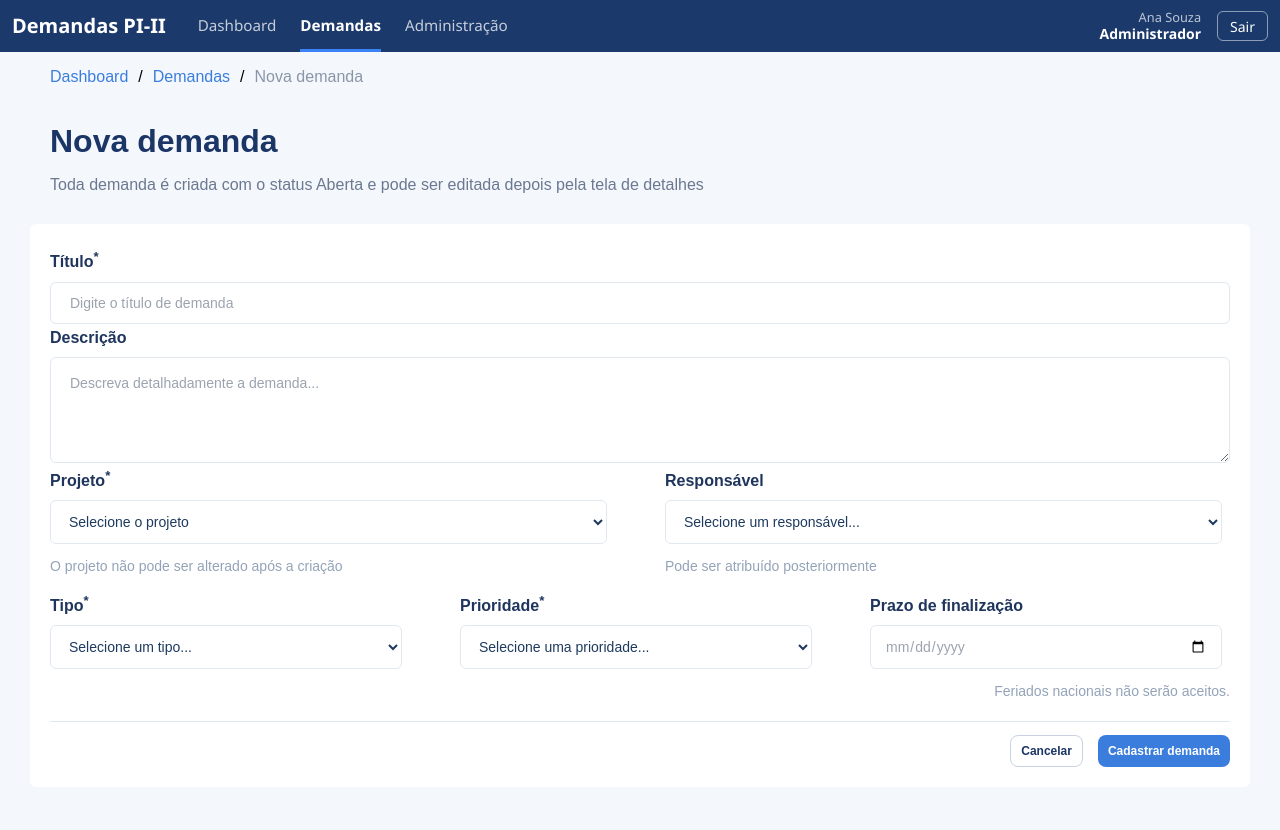
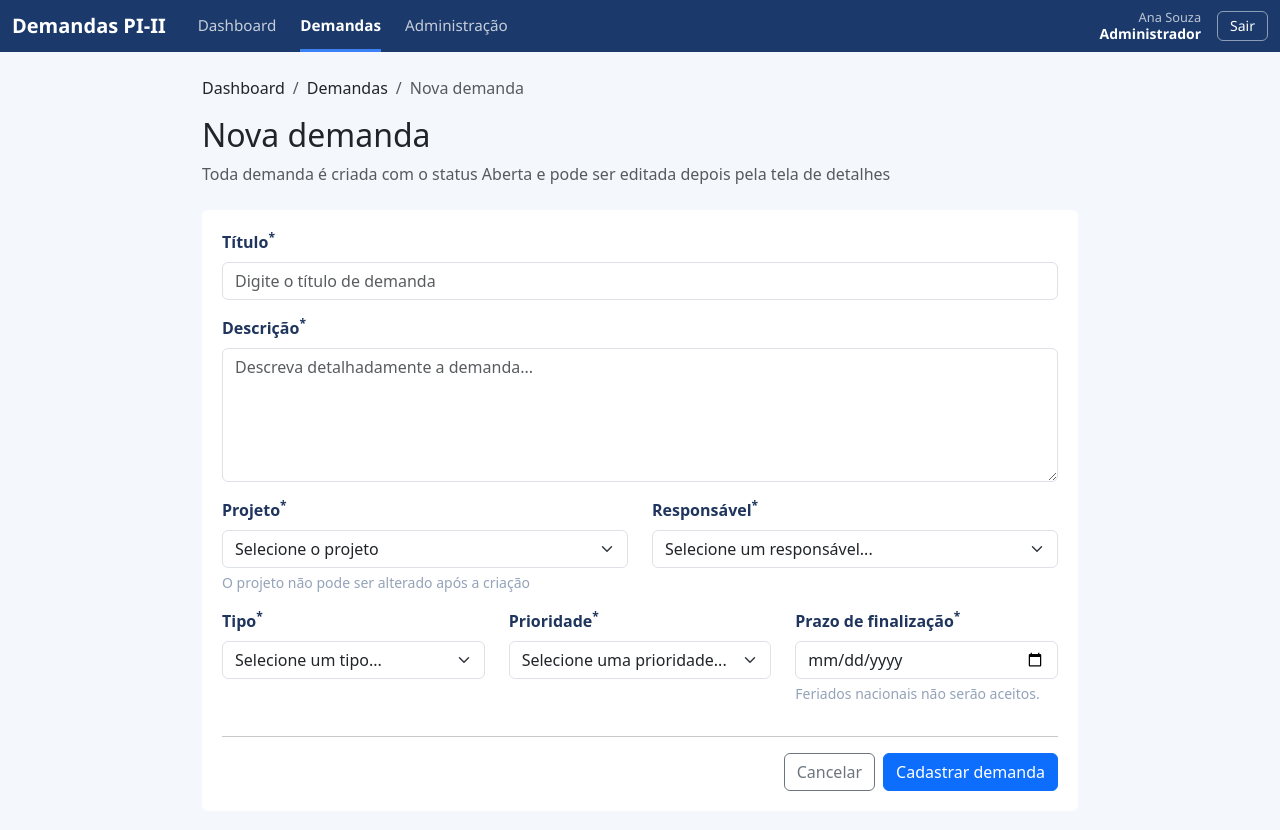
Before and after one commit to leonardosgp7/PI-II-TIME-N2, a plain HTML site: page paginas/nova_demanda.html in a window 1280 px wide. Drawn offline with nearby package versions, Linux system fonts and the light colour scheme.

Commit message:
Aplica Bootstrap no formulário de nova demanda

```diff
--- a/paginas/nova_demanda.css
+++ b/paginas/nova_demanda.css
@@ -1,158 +1,29 @@
 body {
-    margin: 0px;
-    font-family: sans-serif;
     background-color: #F4F8FC;
 }
 
-.subtitulo  {
-    display: flex;
-    padding-top: 5px;
-    padding: 0px 50px;
-    gap: 10px;
-}
-
-.Dashboard p {
-    color: #3b7ddd;
-}
-
-.Demandas p {
-    color: #3b7ddd;
-}
-
-.Novademanda {
-    color: #8a96a8;
-}
-
-.novademanda h1 {
-    padding: 0px 50px;
-    margin-bottom: 10px;
+main h1 {
     color: #1b3566;
     font-weight: 700;
 }
 
-.subnova {
-    padding: 0px 50px;
-}
-
-.subnova p {
-    color: #6b7890;
-}
-
+/* Cartão branco do formulário */
 form {
     padding: 20px;
-    margin: 30px;
     border-radius: 6px;
-    color: #1F355D;
-    font-weight: 600;
     background-color: white;
 }
 
 form label {
-    display: block;
-    padding-bottom: 10px;
-    padding-top: 5px;
+    color: #1F355D;
+    font-weight: 600;
 }
 
-input::placeholder {
+input::placeholder,
+textarea::placeholder {
     color: #9CA3AF;
-    padding: 0px 5px;
-    padding-top: 5px;
 }
 
-textarea::placeholder {
-    color: #9CA3AF;
-    opacity: 1;
-    padding: 0px 5px;
-    padding-top: 5px;
-}
-
-input[type="date"] {
-  color: #9CA3AF;
-}
-
-.linha {
-    display: flex;
-    flex-wrap: nowrap;
-    gap: 50px;
-}
-
-.campo {
-    width: 100%;
-    padding-right: 8px;
-}
-
-.campo p {
-    font-family: sans-serif;
-    font-size: 14px;
-    color: #94A3B8;
-    font-weight: 400;
-}
-
-input,
-textarea,
-select {
-  width: 100%;
-  display: block;
-  padding: 12px 14px;
-  font-family: 'Nunito', sans-serif;
-  font-size: 14px;
-  color: #1E3A5F;
-  background-color: #FFFFFF;
-  border: 1px solid #E2E8F0;
-  border-radius: 6px;
-  box-sizing: border-box;
-}
-
-.botoes {
-    display: flex;
-    justify-content: end;
-    padding-top: 5px;
-    gap: 15px;
-}
-
-.botaocancelar {
-    background-color: white;
-    color: #1b3566;
-    border: 1px solid #c9d2e0;
-}
-
-.botaocadastro {
-    background-color: #3b7ddd;
-    color: white;
-    border: none;
-}
-
-button {
-    padding: 8px 10px;
-    border-radius: 8px;
-    font-size: 12px;
-    font-weight: bold;
-    font-family: inherit;
-    cursor: pointer;
-}
-
-hr {
-  border: none;
-  border-top: 1px solid #E2E8F0;
-}
-
-.subtext {
-    display: flex;
-    justify-content: end;
-    font-size: 14px;
-    font-weight: 400;
+.form-text {
     color: #94A3B8;
 }
-
-.is-invalid {
-    border: 2px solid red;
-}
-
-.invalid-feedback {
-    display: none;
-    color: red;
-}
-
-.is-invalid + .invalid-feedback {
-    display: block;
-}
--- a/paginas/nova_demanda.html
+++ b/paginas/nova_demanda.html
@@ -2,123 +2,118 @@
 <html lang="pt-BR">
 <head>
     <meta charset="UTF-8">
+    <meta name="viewport" content="width=device-width, initial-scale=1">
+    <title>Nova Demanda - Demandas</title>
+
+    <!-- Bootstrap primeiro; seus CSS depois, para poderem sobrescrever -->
+    <link href="https://cdn.jsdelivr.net/npm/bootstrap@5.3.3/dist/css/bootstrap.min.css" rel="stylesheet">
     <link rel="stylesheet" href="css/navbar.css">
     <link href="nova_demanda.css" rel="stylesheet">
+
     <script src="js/dados-exemplo.js" defer></script>
     <script src="js/api.js" defer></script>
     <script src="js/utils.js" defer></script>
     <script src="js/navbar.js" defer></script>
-    <title>Nova Demandas - Demandas</title>
-    <meta name="viewport" content="width=device-width" initial-scale="1">
     <script src="js/nova_demanda.js" defer></script>
 </head>
 <body>
     <div id="navbar" data-ativo="demandas"></div>
 
-    <div class="subtitulo">
-        <div class="Dashboard">
-            <p>Dashboard</p>
+    <main class="container py-4" style="max-width: 900px;">
+
+        <!-- Caminho de navegação -->
+        <nav aria-label="breadcrumb">
+            <ol class="breadcrumb">
+                <li class="breadcrumb-item">Dashboard</li>
+                <li class="breadcrumb-item">Demandas</li>
+                <li class="breadcrumb-item active" aria-current="page">Nova demanda</li>
+            </ol>
+        </nav>
+
+        <h1 class="h2">Nova demanda</h1>
+        <p class="text-muted mb-4">
+            Toda demanda é criada com o status Aberta e pode ser editada depois pela tela de detalhes
+        </p>
+
+        <form id="formulario" novalidate>
+
+            <div class="mb-3">
+                <label for="titulo" class="form-label">Título<sup>*</sup></label>
+                <input id="titulo" type="text" name="titulo" class="form-control"
+                       placeholder="Digite o título de demanda">
+                <div id="erroTitulo" class="invalid-feedback"></div>
             </div>
-        <div class="barra">
-            <p>/</p>
+
+            <div class="mb-3">
+                <label for="descricao" class="form-label">Descrição<sup>*</sup></label>
+                <textarea id="descricao" name="descricao" rows="5" class="form-control"
+                          placeholder="Descreva detalhadamente a demanda..."></textarea>
+                <div id="erroDescricao" class="invalid-feedback"></div>
             </div>
-        <div class="Demandas">
-            <p>Demandas</p>
+
+            <div class="row">
+                <div class="col-md-6 mb-3">
+                    <label for="projeto" class="form-label">Projeto<sup>*</sup></label>
+                    <select id="projeto" name="projeto" class="form-select">
+                        <option value="">Selecione o projeto</option>
+                        <option value="empresarial">Empresarial</option>
+                        <option value="base">Base</option>
+                        <option value="colegial">Colegial</option>
+                    </select>
+                    <div id="erroProjeto" class="invalid-feedback"></div>
+                    <div class="form-text">O projeto não pode ser alterado após a criação</div>
                 </div>
-        <div class="barra">
-            <p>/</p>
-        </div>
-        <div class="Novademanda">
-            <p>Nova demanda</p>
+
+                <div class="col-md-6 mb-3">
+                    <label for="responsavel" class="form-label">Responsável<sup>*</sup></label>
+                    <select id="responsavel" name="responsavel" class="form-select">
+                        <option value="">Selecione um responsável...</option>
+                        <option value="ana">Ana</option>
+                        <option value="vittor">Vittor</option>
+                        <option value="mauricio">Maurício</option>
+                    </select>
+                    <div id="erroResponsavel" class="invalid-feedback"></div>
                 </div>
             </div>
 
-    <div class="novademanda">
-    <h1>Nova demanda</h1>
-    </div>
-    <div class="subnova">
-        <p>Toda demanda é criada com o status Aberta e pode ser editada depois pela tela de detalhes</p>
-    </div>
-    <form id="formulario">
-        <div class="campo">
-        <label for="titulo">Título<sup>*</sup></label>
-        <input id="titulo" type="text" name="titulo" placeholder="Digite o título de demanda">
-        <div id="erroTitulo" class="invalid-feedback"></div>
-        </div>
-
-        <div class="campo">
-        <label for="descricao">Descrição</label>
-        <textarea id="descricao" rows="5" name="descricao" placeholder="Descreva detalhadamente a demanda..."></textarea>
-        <div id="erroDescricao" class="invalid-feedback"></div>
-        </div>
-
-        <div class="linha">
-
-            <div class="campo">
-                <label for="projeto">Projeto<sup>*</sup></label>
-                    <select id="projeto">
-                        <option value="">Selecione o projeto</option>
-                        <option value="projeto">Empresarial</option>
-                        <option value="projeto">Base</option>
-                        <option value="projeto">Colegial</option>
-                    </select>
-                <div id="erroProjeto" class="invalid-feedback"></div>
-                <p>O projeto não pode ser alterado após a criação</p>
-            </div>
-
-            <div class="campo">
-                <label for="responsavel">Responsável<sup></sup></label>
-                    <select id="responsavel">
-                        <option value="">Selecione um responsável...</option>
-                        <option value="responsavel">Ana</option>
-                        <option value="responsavel">Vittor</option>
-                        <option value="responsavel">Maurício</option>
-                    </select>
-               <div id=erroResponsavel class="invalid-feedback"></div>
-               <p>Pode ser atribuído posteriormente</p>
-            </div>
-        </div>
-
-        <div class="linha">
-
-            <div class="campo">
-                <label for="tipo">Tipo<sup>*</sup></label>
-                <select id="tipo">
+            <div class="row">
+                <div class="col-md-4 mb-3">
+                    <label for="tipo" class="form-label">Tipo<sup>*</sup></label>
+                    <select id="tipo" name="tipo" class="form-select">
                         <option value="">Selecione um tipo...</option>
-                    <option value="tipo">Projeto</option>
-                    <option value="tipo">Tarefa</option>
-                    <option value="tipo">Trabalho</option>
+                        <option value="projeto">Projeto</option>
+                        <option value="tarefa">Tarefa</option>
+                        <option value="trabalho">Trabalho</option>
                     </select>
                     <div id="erroTipo" class="invalid-feedback"></div>
                 </div>
 
-            <div class="campo">
-                <label for="prioridade">Prioridade<sup>*</sup></label>
-                <select id="prioridade">
+                <div class="col-md-4 mb-3">
+                    <label for="prioridade" class="form-label">Prioridade<sup>*</sup></label>
+                    <select id="prioridade" name="prioridade" class="form-select">
                         <option value="">Selecione uma prioridade...</option>
-                    <option value="prioridade">Fácil</option>
-                    <option value="prioridade">Média</option>
-                    <option value="prioridade">Difícil</option>
+                        <option value="facil">Fácil</option>
+                        <option value="media">Média</option>
+                        <option value="dificil">Difícil</option>
                     </select>
                     <div id="erroPrioridade" class="invalid-feedback"></div>
                 </div>
 
-            <div class="campo">
-            <label for="data">Prazo de finalização<sup></sup></label>
-            <input id="data" type="date" name="data">
+                <div class="col-md-4 mb-3">
+                    <label for="data" class="form-label">Prazo de finalização<sup>*</sup></label>
+                    <input id="data" type="date" name="data" class="form-control">
                     <div id="erroData" class="invalid-feedback"></div>
+                    <div class="form-text">Feriados nacionais não serão aceitos.</div>
                 </div>
             </div>
 
-        <div class="subtext">
-            <p>Feriados nacionais não serão aceitos.</p>
-        </div>
+            <hr>
 
-            <hr>
-            <div class="botoes">
-                <button type="reset" class="botaocancelar">Cancelar</button>
-                <button type="submit" class="botaocadastro">Cadastrar demanda</button>
+            <div class="d-flex justify-content-end gap-2">
+                <button type="reset" class="btn btn-outline-secondary">Cancelar</button>
+                <button type="submit" class="btn btn-primary">Cadastrar demanda</button>
             </div>
         </form>
+    </main>
 </body>
 </html>
```
Lines whose indentation alone changed are shown as unchanged.
